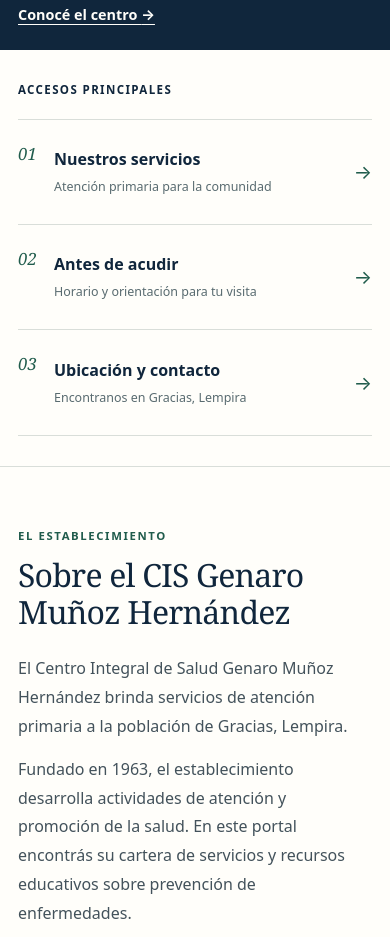
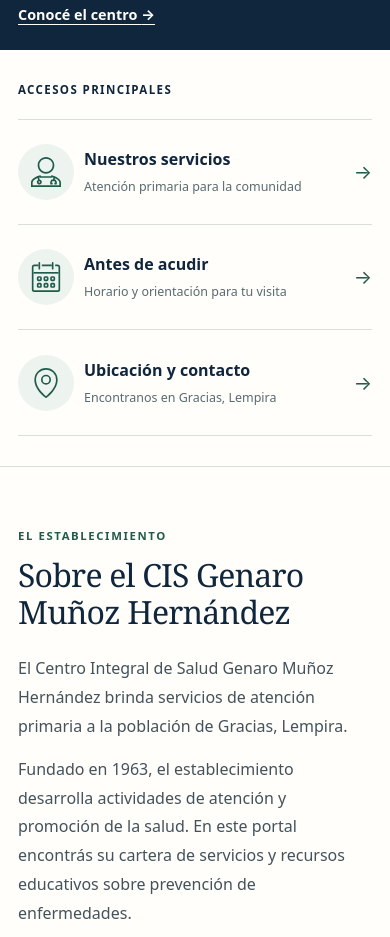
Before and after one commit to carlosmvks1/Genaro-Mu-oz, an Astro site: page / in a window 390 px wide. Shown: the part 1069-2006 px from the top of the page. Built offline with nearby package versions, Linux system fonts and the light colour scheme; Astro itself is replaced by a stand-in of ours.

Commit message:
feat(home): sustituir numeración por pictogramas Health Icons CC0

```diff
--- a/src/pages/index.astro
+++ b/src/pages/index.astro
@@ -1,4 +1,7 @@
 ---
+import DoctorIcon from '../assets/healthicons/doctor.svg';
+import CalendarIcon from '../assets/healthicons/calendar.svg';
+import LocationIcon from '../assets/healthicons/location.svg';
 import BaseLayout from '../layouts/BaseLayout.astro';
 import TarjetaEnfermedad from '../components/TarjetaEnfermedad.astro';
 import { getCollection } from 'astro:content';
@@ -40,9 +43,9 @@ const enfermedades = (await getCollection('enfermedades'))
       <div class="container">
         <h2 id="acceso-title" class="access-title">Accesos principales</h2>
         <div class="access-grid">
-          <a class="access-card" href={siteUrl('nuestros-servicios/')}><span class="access-index" aria-hidden="true">01</span><span><strong>Nuestros servicios</strong><small>Atención primaria para la comunidad</small></span><span class="access-arrow" aria-hidden="true">→</span></a>
-          <a class="access-card" href={siteUrl('antes-de-acudir/')}><span class="access-index" aria-hidden="true">02</span><span><strong>Antes de acudir</strong><small>Horario y orientación para tu visita</small></span><span class="access-arrow" aria-hidden="true">→</span></a>
-          <a class="access-card" href={siteUrl('ubicacion-y-contacto/')}><span class="access-index" aria-hidden="true">03</span><span><strong>Ubicación y contacto</strong><small>Encontranos en Gracias, Lempira</small></span><span class="access-arrow" aria-hidden="true">→</span></a>
+          <a class="access-card" href={siteUrl('nuestros-servicios/')}><span class="access-icon" aria-hidden="true"><DoctorIcon width="40" height="40" focusable="false" /></span><span><strong>Nuestros servicios</strong><small>Atención primaria para la comunidad</small></span><span class="access-arrow" aria-hidden="true">→</span></a>
+          <a class="access-card" href={siteUrl('antes-de-acudir/')}><span class="access-icon" aria-hidden="true"><CalendarIcon width="40" height="40" focusable="false" /></span><span><strong>Antes de acudir</strong><small>Horario y orientación para tu visita</small></span><span class="access-arrow" aria-hidden="true">→</span></a>
+          <a class="access-card" href={siteUrl('ubicacion-y-contacto/')}><span class="access-icon" aria-hidden="true"><LocationIcon width="40" height="40" focusable="false" /></span><span><strong>Ubicación y contacto</strong><small>Encontranos en Gracias, Lempira</small></span><span class="access-arrow" aria-hidden="true">→</span></a>
         </div>
       </div>
     </section>
--- a/src/styles/editorial.css
+++ b/src/styles/editorial.css
@@ -1,4 +1,4 @@
-/* Capa editorial compartida. Fotografías propias, sin recursos externos. */
+/* Capa editorial compartida. Fotografías propias y pictogramas locales Health Icons CC0. */
 :root {
   --navy: #142e48;
   --navy-deep: #10263c;
@@ -44,7 +44,6 @@ body { background: #fffefa; }
 .access-grid { border-inline: 0; }
 .access-card { background: transparent; padding: 24px; min-height: 105px; }
 .access-card:first-child { padding-left: 0; }
-.access-index { border: 0; padding: 2px 0; font: italic 1.05rem var(--serif); }
 .access-card strong { font-size: 1rem; }
 .access-card small { margin-top: 7px; }
 .section { padding-block: 96px; }
@@ -91,7 +90,6 @@ a:focus-visible, button:focus-visible { outline: 3px solid #b77a20; outline-offs
   .center-layout { grid-template-columns: 1fr; gap: 32px; }
   .section-title-row { margin-bottom: 28px; }
   .access-card, .access-card:first-child { padding: 20px 0; }
-  .access-index { width: 26px; }
   .access-section { padding-block: 30px; }
   .footer-main { padding-block: 42px; }
 }
--- a/src/styles/institucional.css
+++ b/src/styles/institucional.css
@@ -107,8 +107,9 @@ a:focus-visible,button:focus-visible{outline:3px solid #b77a20;border-radius:3px
 .access-card{display:flex;align-items:center;gap:15px;padding:19px 20px;min-height:93px;background:#fff;border-right:1px solid var(--line);transition:background .15s}
 .access-card:last-child{border-right:0}
 .access-card:hover{background:#f3f7f7}
-.access-index{font-size:.76rem;font-weight:750;color:var(--teal);border:1px solid #c8d9d7;border-radius:2px;padding:4px 7px;align-self:flex-start}
-.access-card>span:nth-child(2){display:flex;flex:1;flex-direction:column;line-height:1.45}
+.access-icon{display:grid;place-items:center;flex:0 0 56px;width:56px;height:56px;color:var(--teal);background:#edf3ef;border-radius:50%}
+.access-icon svg{display:block;width:40px;height:40px}
+.access-card>span:nth-child(2){min-width:0;display:flex;flex:1;flex-direction:column;line-height:1.45}
 .access-card strong{font-size:.9rem;font-weight:710;color:var(--navy-deep)}
 .access-card small{font-size:.78rem;color:var(--muted);margin-top:4px;line-height:1.45}
 .access-arrow{font-size:1.2rem;color:var(--teal)}
@@ -179,7 +180,6 @@ a:focus-visible,button:focus-visible{outline:3px solid #b77a20;border-radius:3px
   .hero-layout{grid-template-columns:minmax(0,1fr) minmax(250px,.72fr);gap:28px}
   .access-grid{grid-template-columns:repeat(3,minmax(0,1fr))}
   .access-card{padding:14px;gap:10px}
-  .access-index{display:none}
 }
 @media(max-width:760px){
   .hero-layout{grid-template-columns:1fr;padding-block:48px 53px;gap:28px}
@@ -188,7 +188,6 @@ a:focus-visible,button:focus-visible{outline:3px solid #b77a20;border-radius:3px
   .access-grid{grid-template-columns:1fr}
   .access-card{min-height:75px;border-right:0;border-bottom:1px solid var(--line)}
   .access-card:last-child{border-bottom:0}
-  .access-index{display:inline}
   .center-layout,.care-layout{grid-template-columns:1fr;gap:28px}
   .section-title-row{display:block}
   .section-title-row>p{max-width:670px;margin-top:14px}
```
Also changed, not shown: THIRD-PARTY-NOTICES.md (added, +11 -0 lines), tests/e2e/accesos.spec.mjs (added, +49 -0 lines), src/assets/healthicons/LICENSE.txt (added), src/assets/healthicons/calendar.svg (added), src/assets/healthicons/doctor.svg (added), src/assets/healthicons/location.svg (added).
